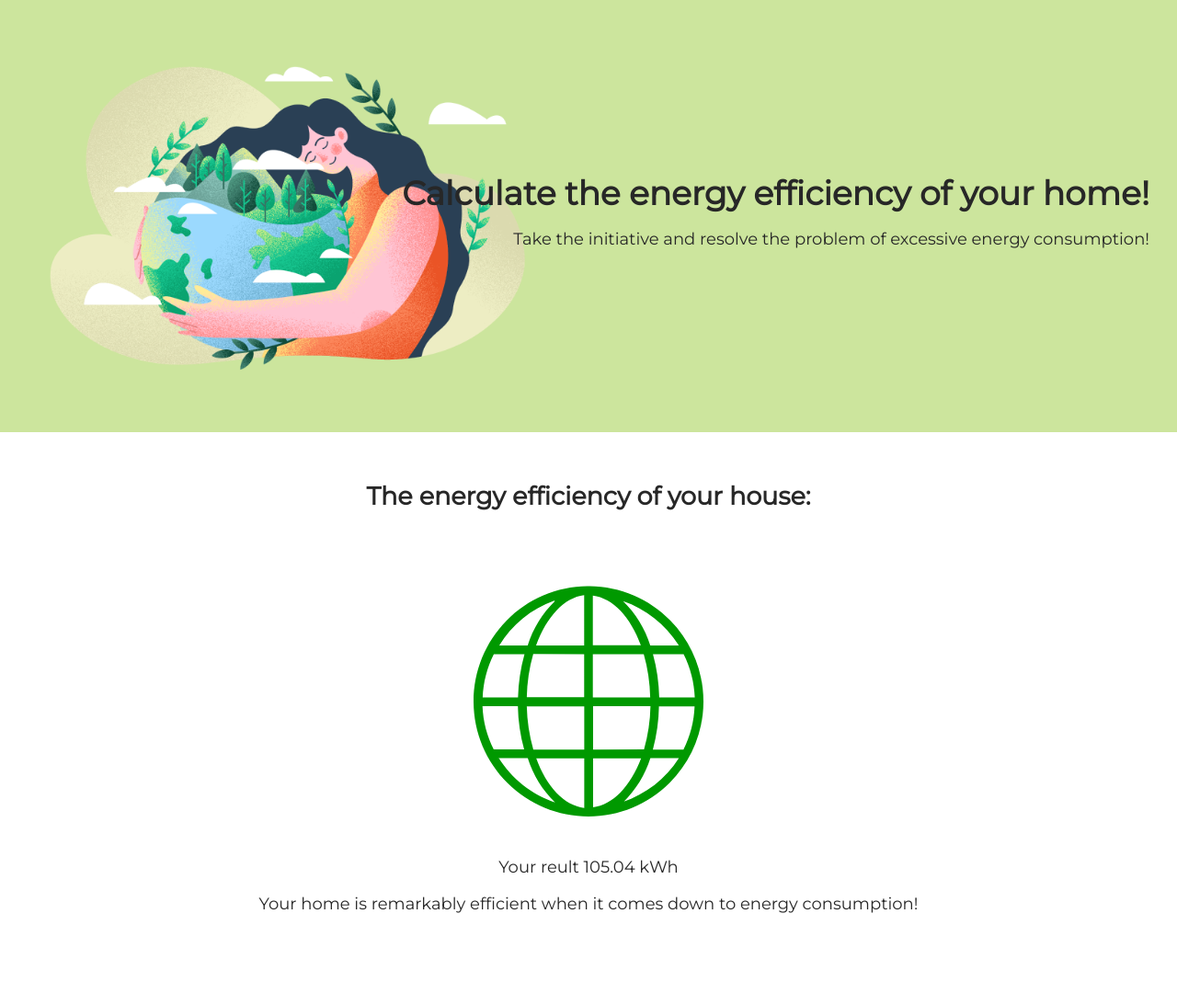
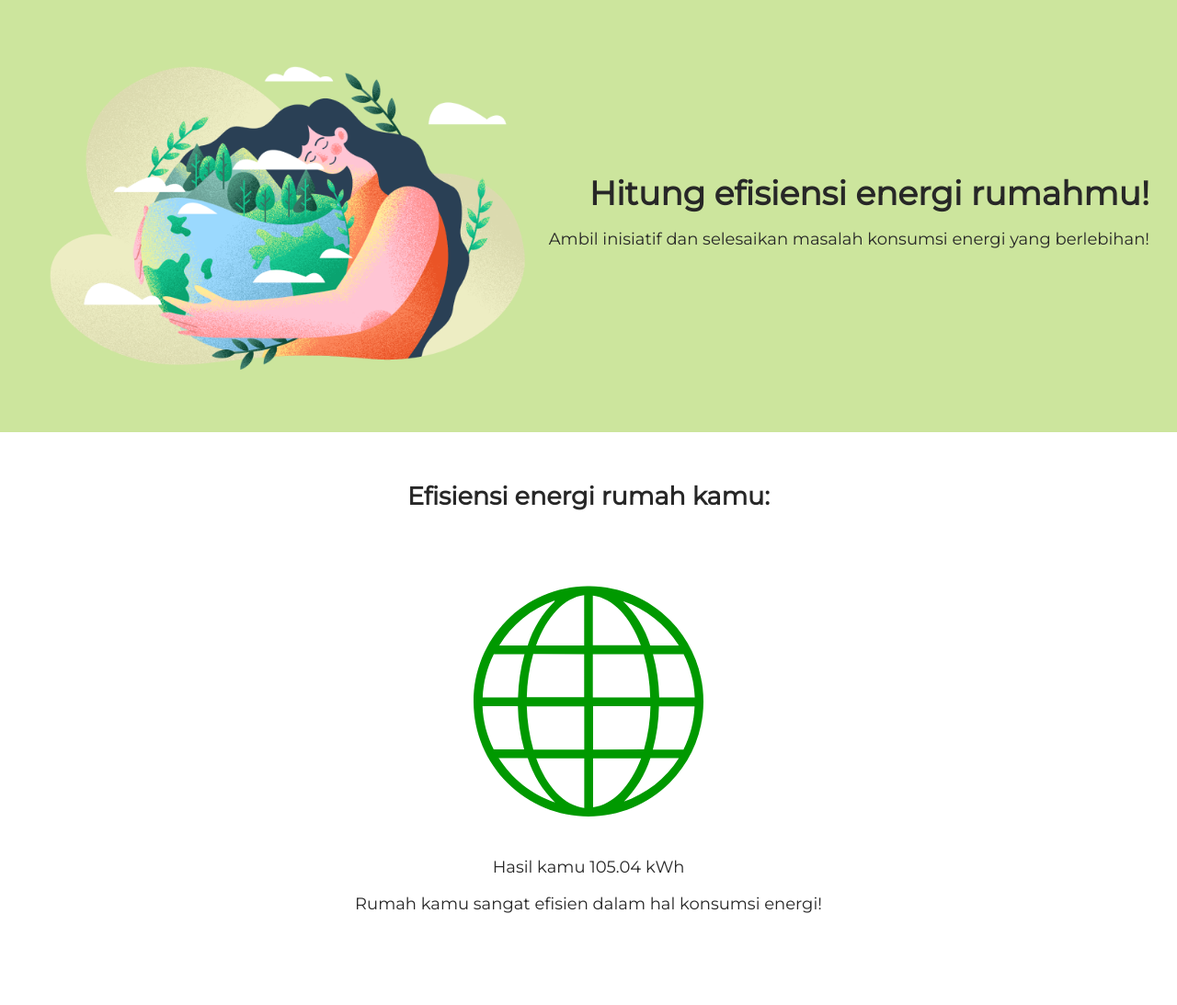
Before and after one commit to GitKodland/Calculator---ind, a Flask app: page /1/1/1 in a window 1280 px wide. Shown: the whole page at 92% size. Run offline with Flask 3, Linux system fonts and the light colour scheme.

Commit message:
Update end.html

```diff
--- a/templates/end.html
+++ b/templates/end.html
@@ -8,31 +8,31 @@
   >
   <meta http-equiv="X-UA-Compatible" content="ie=edge">
   <link rel="stylesheet" href="../../static/css/style.css">
-  <title>Energy efficiency calculator for smart homes</title>
+  <title>Perhitungan efisiensi energi untuk rumah pintar</title>
 </head>
 <body>
   <header class="header">
     <div class="header__text">
-      <h1>Calculate the energy efficiency of your home!</h1>
-      <p>Take the initiative and resolve the problem of excessive energy consumption!</p>
+      <h1>Hitung efisiensi energi rumahmu!</h1>
+      <p>Ambil inisiatif dan selesaikan masalah konsumsi energi yang berlebihan!</p>
     </div>
   </header>
   <main>
     {% block content %}
-    <h2 class="main__title main__title--margin">The energy efficiency of your house:</h2>
+    <h2 class="main__title main__title--margin">Efisiensi energi rumah kamu:</h2>
     <div class="main__rez" id="end">
         {%if result <= 150%}
         <img class="rez__img" src="../../static/img/planet_good.svg" alt="">
-        <span>Your reult {{result}} kWh</span>
-        <span>Your home is remarkably efficient when it comes down to energy consumption!</span>
+        <span>Hasil kamu {{result}} kWh</span>
+        <span>Rumah kamu sangat efisien dalam hal konsumsi energi!</span>
         {%elif result >= 151 and result < 300%}
         <img class="rez__img" src="../../static/img/planet_medium.svg" alt="">
-        <span>Your reult {{result}} kWh</span>
-        <span>Your home's energy efficiency is average!</span>
+        <span>Hasil kamu {{result}} kWh</span>
+        <span>Efisiensi energi rumah kamu rata-rata!</span>
         {%elif result >= 300%}
         <img class="rez__img" src="../../static/img/planet_bad.svg" alt="">
-        <span>Your reult {{result}} kWh</span>
-        <span>Your home's energy efficiency is below average!</span>
+        <span>Hasil kamu {{result}} kWh</span>
+        <span>Efisiensi energi rumah kamu di bawah rata-rata!</span>
         {%endif%}
     </div>
     {% endblock %}
```
